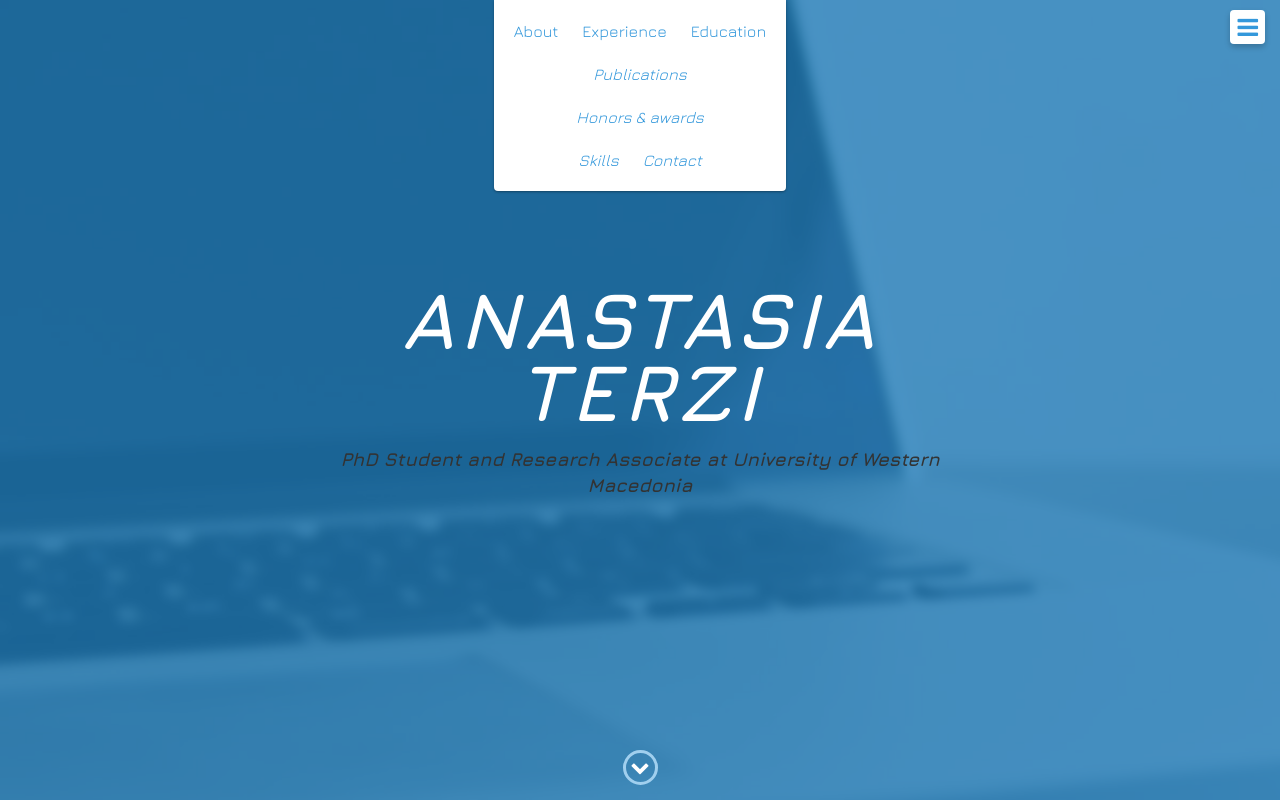
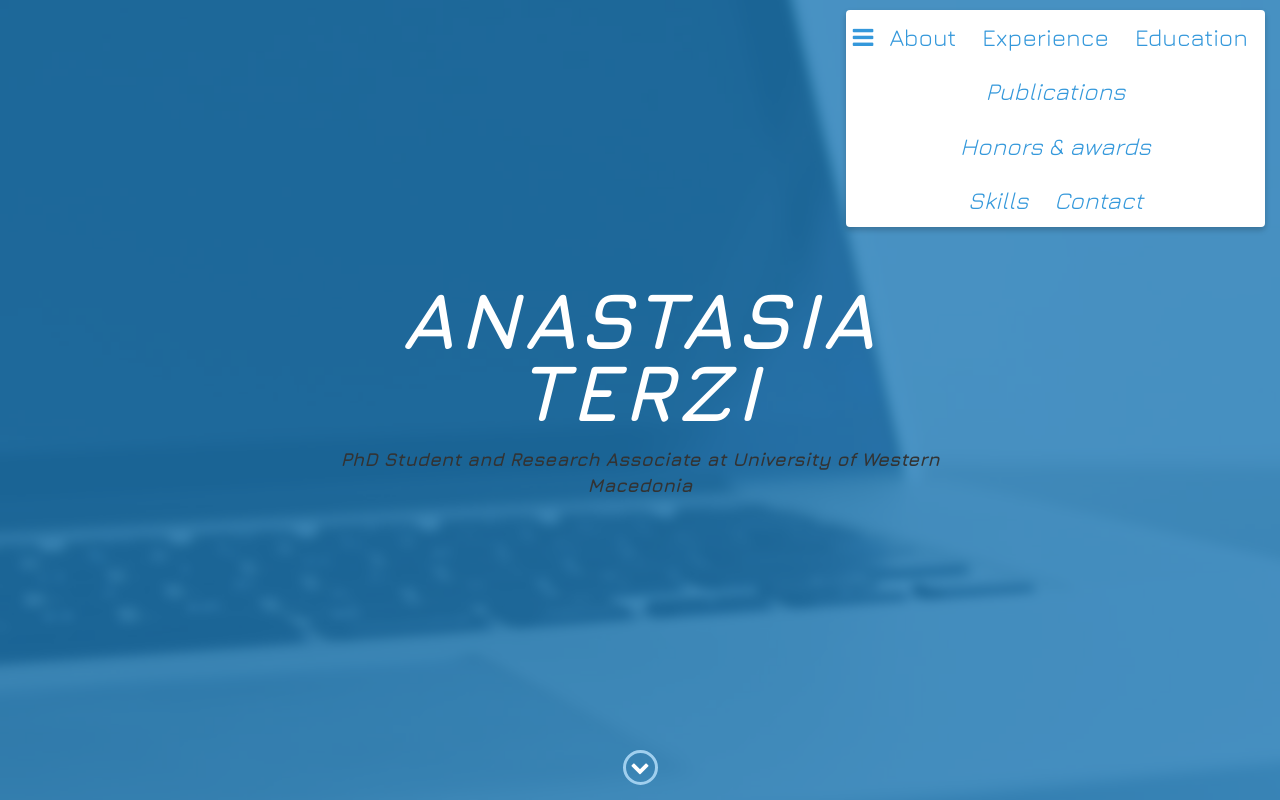
Before and after one commit to Anasterzia/anasterziacv, a website: page index.html in a window 1280 px wide. Shown: the top 800 px of the page. Drawn offline with nearby package versions, Linux system fonts and the light colour scheme.

Commit message:
Update index.html

```diff
--- a/index.html
+++ b/index.html
@@ -17,15 +17,14 @@
 </head>
 
 <body>
-    <div id="mobile-menu-open" class="shadow-large">
-        <i class="fa fa-bars" aria-hidden="true"></i>
-    </div>
+
     <!-- End #mobile-menu-toggle -->
     <header>
         <div id="mobile-menu-close">
             <span>Close</span> <i class="fa fa-times" aria-hidden="true"></i>
         </div>
-        <ul id="menu" class="shadow">
+        <ul id="mobile-menu-open" class="shadow-large">
+        <i class="fa fa-bars" aria-hidden="true"></i>
             <li>
                 <a href="#about">About</a>
             </li>
```
